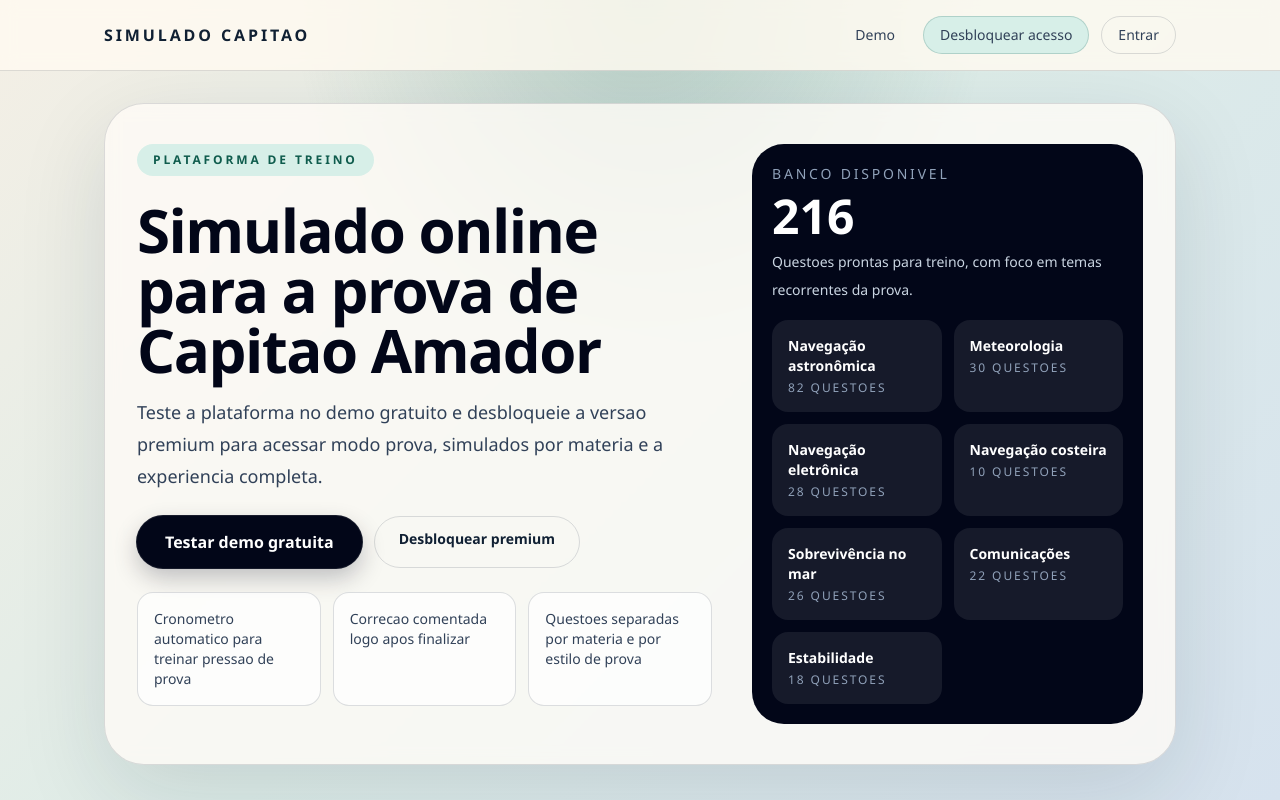
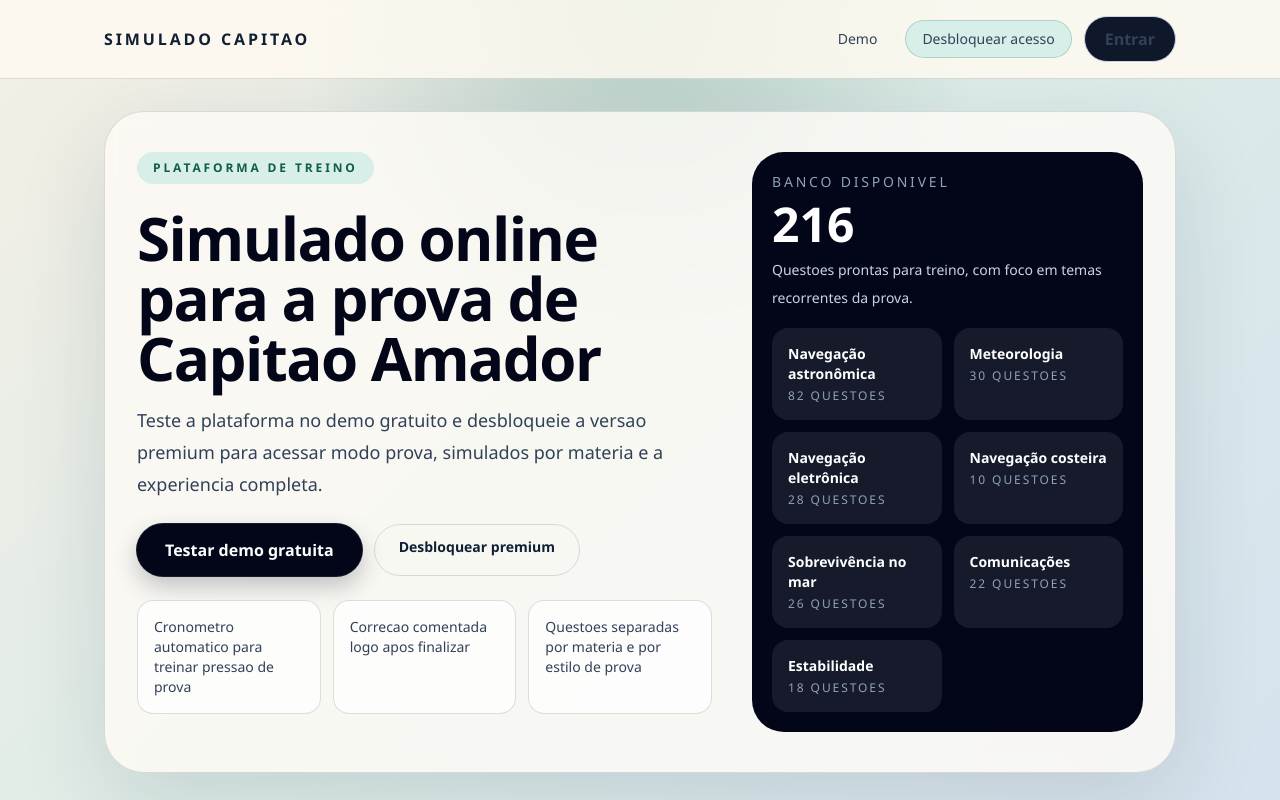
Before and after one commit to lissandrocantidio-hub/simuladocapitao, a Next.js app: page / in a window 1280 px wide. Shown: the top 800 px of the page. Built offline with nearby package versions, Linux system fonts and the light colour scheme; no server answers.

Commit message:
Melhora destaque visual do botao entrar

```diff
--- a/app/components/SiteHeader.tsx
+++ b/app/components/SiteHeader.tsx
@@ -31,7 +31,7 @@ export default async function SiteHeader() {
           ) : (
             <Link
               href="/login"
-              className="rounded-full border border-line px-4 py-2 transition hover:bg-white"
+              className="rounded-full border border-slate-300 bg-slate-900 px-5 py-2.5 text-base font-semibold text-white transition hover:bg-slate-800"
             >
               Entrar
             </Link>
```
